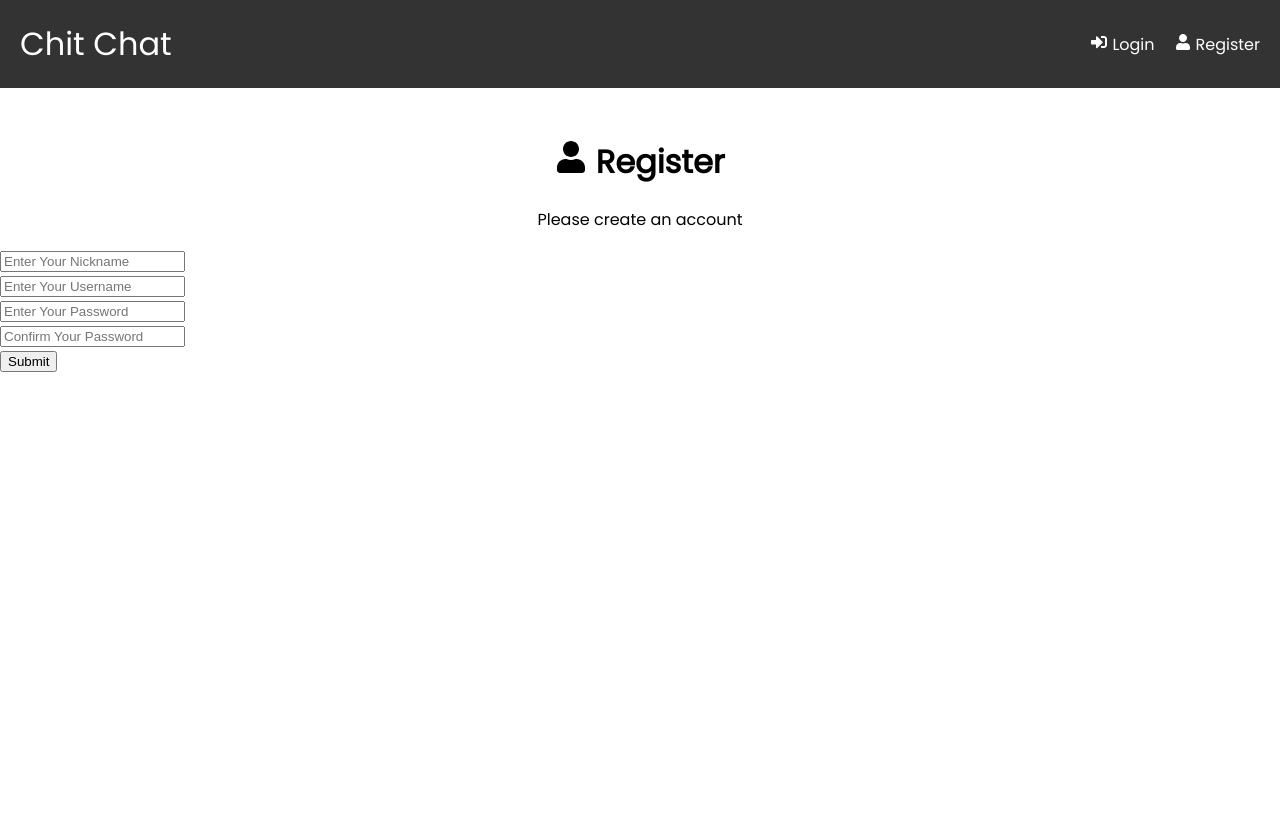
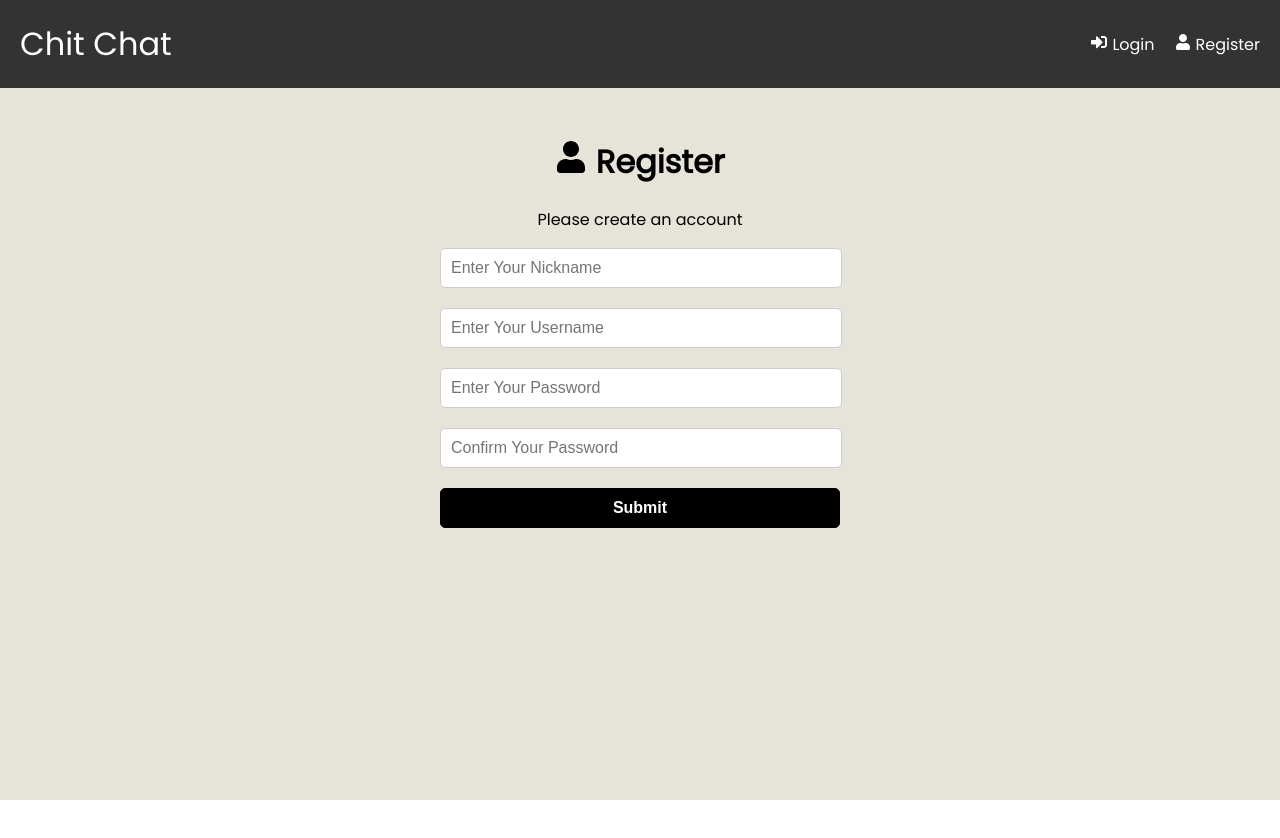
Before and after one commit to RefinXD/NetworkProject, a Next.js app in the folder client/: page /register in a window 1280 px wide. Shown: the top 838 px of the page. Before the commit the page ends 800 px from the top, so only its background shows below. Built offline with nearby package versions, Linux system fonts and the light colour scheme; no server answers.

Commit message:
edit style register

```diff
--- a/client/components/login/styles.module.css
+++ b/client/components/login/styles.module.css
@@ -32,7 +32,7 @@
 }
 
 .formControl {
-  width: 100%;
+  width: 95%;
   padding: 10px;
   font-size: 16px;
   border: 1px solid #ccc;
--- a/client/components/register/registerform.js
+++ b/client/components/register/registerform.js
@@ -3,7 +3,7 @@ import React, { useState, useEffect } from "react";
 import { FaSignInAlt, FaSignOutAlt, FaUser } from "react-icons/fa";
 import { toast } from "react-toastify";
 import { createUser } from "../../services/userService";
-import "./styles.module.css";
+import styles from "./styles.module.css";
 import { useRouter } from "next/router";
 
 export default function Register() {
@@ -28,7 +28,7 @@ export default function Register() {
 
     if (isSuccess) {
       toast.success("Registration successful");
-      router.push("./home");
+      router.push("./login");
     }
   }, [isError, isSuccess]);
 
@@ -57,7 +57,7 @@ export default function Register() {
         username,
         password,
       };
-      console.log("before function");
+      // console.log("before function");
       const response = await createUser(userData);
       console.log("create user", response);
       setIsSuccess(true);
@@ -78,8 +78,8 @@ export default function Register() {
   }
   return (
     <>
-      <div className="registerContainer">
-        <div
+      <div className= {styles.registerContainer}>
+      <div
           className="header"
           style={{
             display: "flex",
@@ -110,7 +110,7 @@ export default function Register() {
                 cursor: "pointer",
               }}
             >
-              <FaSignInAlt/>
+              <FaSignInAlt />
               <span style={{ marginLeft: "5px" }}>Login</span>
             </li>
             <li onClick={handleRegister} style={{ cursor: "pointer" }}>
@@ -119,6 +119,7 @@ export default function Register() {
             </li>
           </ul>
         </div>
+
         <div className="heading" style={{ textAlign: 'center', marginTop: '50px' }}>
               <h1>
                     <FaUser /> Register
@@ -126,12 +127,12 @@ export default function Register() {
 
                 <p>Please create an account</p>
           </div>
-        <section className="form">
+        <section className={styles.form}>
           <form onSubmit={onSubmit}>
-            <div className="form-group">
+            <div className={styles.formGroup}>
               <input
                 type="text"
-                className="form-control"
+                className={styles.formControl}
                 id="nickname"
                 name="nickname"
                 value={nickname}
@@ -141,10 +142,10 @@ export default function Register() {
               />
             </div>
 
-            <div className="form-group">
+            <div className={styles.formGroup}>
               <input
                 type="text"
-                className="form-control"
+                className={styles.formControl}
                 id="username"
                 name="username"
                 value={username}
@@ -154,10 +155,10 @@ export default function Register() {
               />
             </div>
 
-            <div className="form-group">
+            <div className={styles.formGroup}>
               <input
                 type="password"
-                className="form-control"
+                className={styles.formControl}
                 id="password"
                 name="password"
                 value={password}
@@ -167,10 +168,10 @@ export default function Register() {
               />
             </div>
 
-            <div className="form-group">
+            <div className={styles.formGroup}>
               <input
                 type="password"
-                className="form-control"
+                className={styles.formControl}
                 id="password2"
                 name="password2"
                 value={password2}
@@ -180,8 +181,8 @@ export default function Register() {
               />
             </div>
 
-            <div className="form-group">
-              <button type="submit" className="btn btn-block">
+            <div className={styles.formGroup}>
+              <button type="submit" className= {styles.btnBlock}>
                 Submit
               </button>
             </div>
--- a/client/components/register/styles.module.css
+++ b/client/components/register/styles.module.css
@@ -1,9 +1,11 @@
 .registerContainer {
     width: 100%;
-    max-width: 960px;
+    /* max-width: 960px; */
     margin: 0 auto;
-    padding: 0 20px;
+    /* padding: 0 20px; */
     text-align: center;
+    height: 100vh;
+  background-color: #E6E3D8 ;
   }
 
 .heading {
@@ -43,12 +45,21 @@
 }
 
 .form {
-  width: 70%;
+  max-width: 400px;
   margin: 0 auto;
 }
 
-.form-group {
-  margin-bottom: 10px;
+.formGroup {
+  margin-bottom: 20px;
+
+}
+
+.formControl {
+  width: 95%;
+  padding: 10px;
+  font-size: 16px;
+  border: 1px solid #ccc;
+  border-radius: 5px;
 }
 
 .form-group input,
@@ -94,7 +105,20 @@
   color: #000;
 }
 
-.btn-block {
+.btnBlock {
+  padding: 10px 20px;
+  border: 1px solid #000;
+  border-radius: 5px;
+  background: #000;
+  color: #fff;
+  font-size: 16px;
+  font-weight: 700;
+  cursor: pointer;
+  text-align: center;
+  appearance: button;
+  display: flex;
+  align-items: center;
+  justify-content: center;
   width: 100%;
   margin-bottom: 20px;
 }
```
